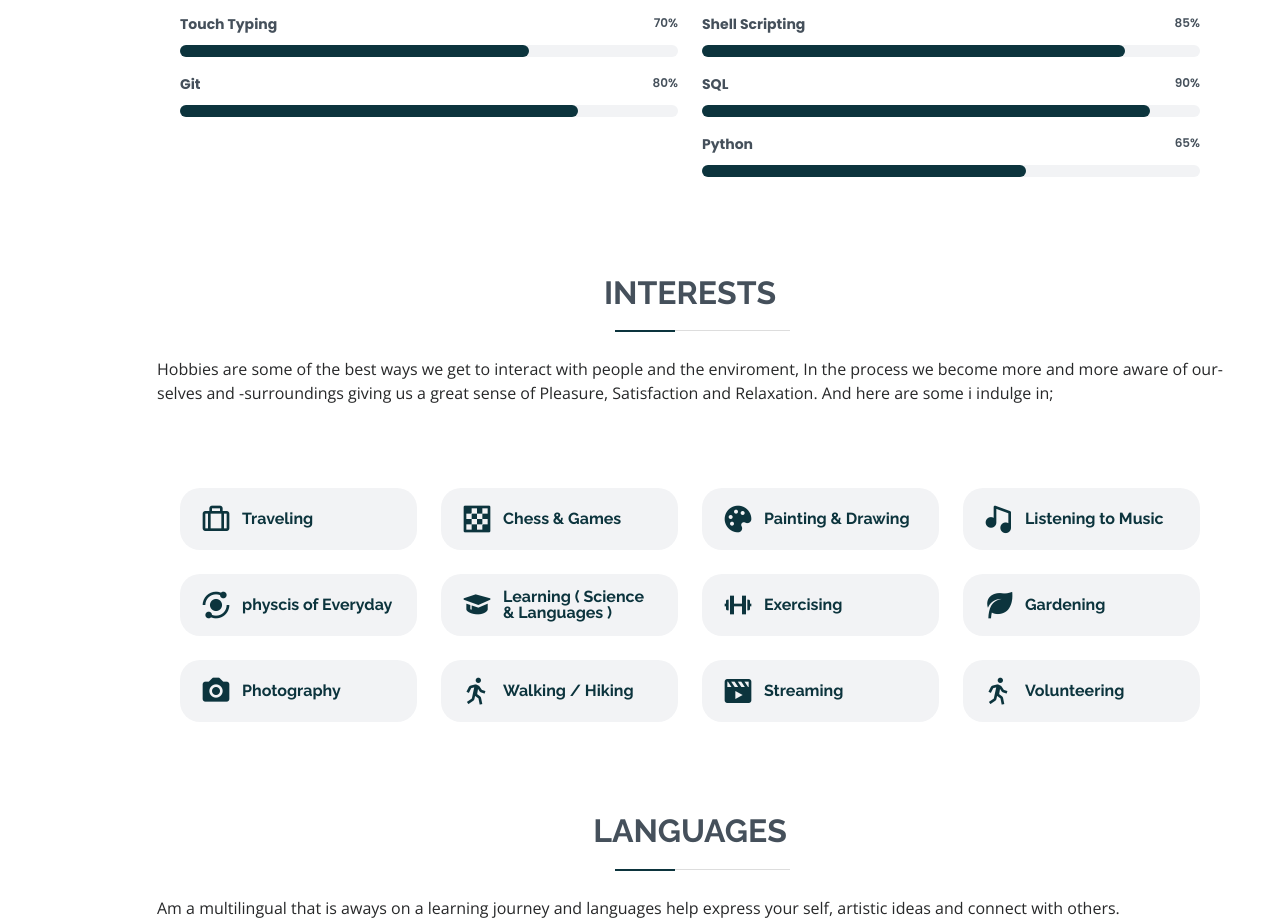
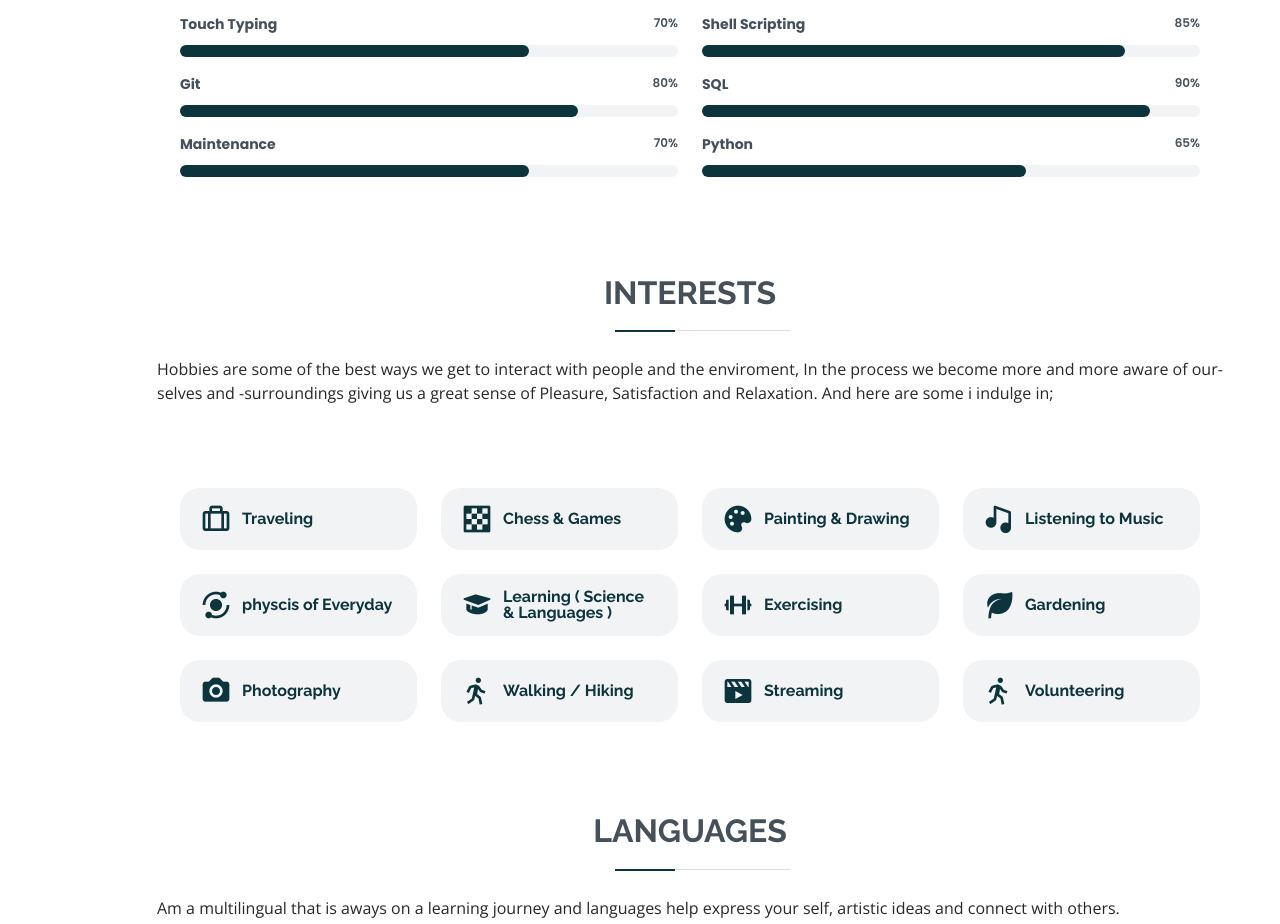
Before and after one commit to occn8/occn8.github.io, a plain HTML site: page index.html in a window 1280 px wide. Shown: the part 2432-3356 px from the top of the page. Drawn offline with nearby package versions, Linux system fonts and the light colour scheme.

Commit message:
more tweaks

```diff
--- a/index.html
+++ b/index.html
@@ -49,7 +49,7 @@
         <a href="mailto:ochenwayward@gmail.com"><i class="bx bxl-gmail"></i></a>
         <a href="https://github.com/occn8" class="github"><i class="bx bxl-github"></i></a>
       </div>
-      <a href="assets/Resume.pdf" download><button type="button" class="btn btn-outline-dark mt-5">Download CV</button></a>
+      <a href="assets/Resume web.pdf" download><button type="button" class="btn btn-outline-dark mt-5">Download CV</button></a>
     </div>
     <section id="sectionscroll" class="writing">
       <a href="#about"><span></span>scroll down</a>
@@ -213,6 +213,12 @@
                 <span class="skill"><b class="progressbold">Git</b> <i class="val">80%</i></span>
                 <div class="progress-bar-wrap">
                   <div class="progress-bar" role="progressbar" aria-valuenow="80" aria-valuemin="0" aria-valuemax="100"></div>
+                </div>
+              </div>
+              <div class="progress">
+                <span class="skill"><b class="progressbold">Maintenance</b> <i class="val">70%</i></span>
+                <div class="progress-bar-wrap">
+                  <div class="progress-bar" role="progressbar" aria-valuenow="70" aria-valuemin="0" aria-valuemax="100"></div>
                 </div>
               </div>
 
```
Also changed, not shown: 2 other files.
